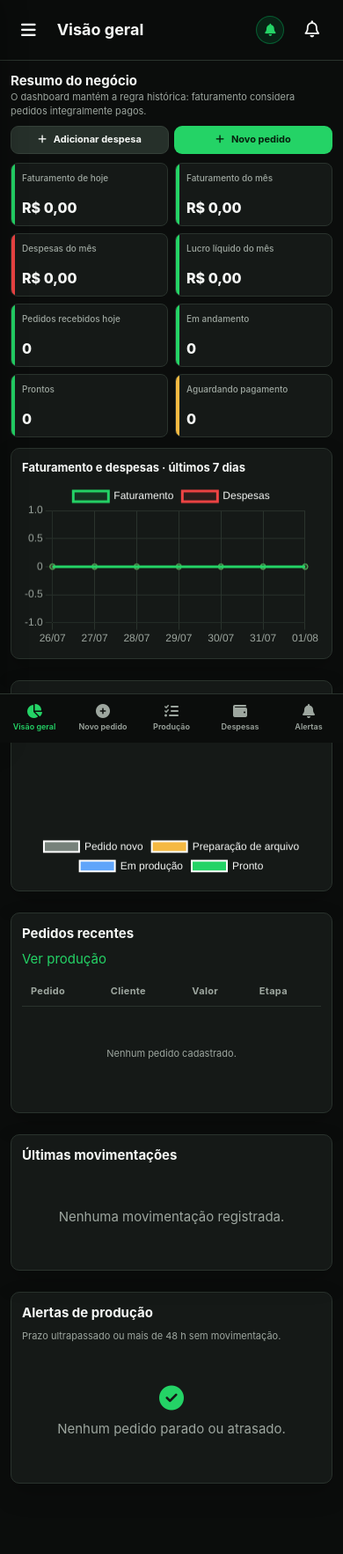
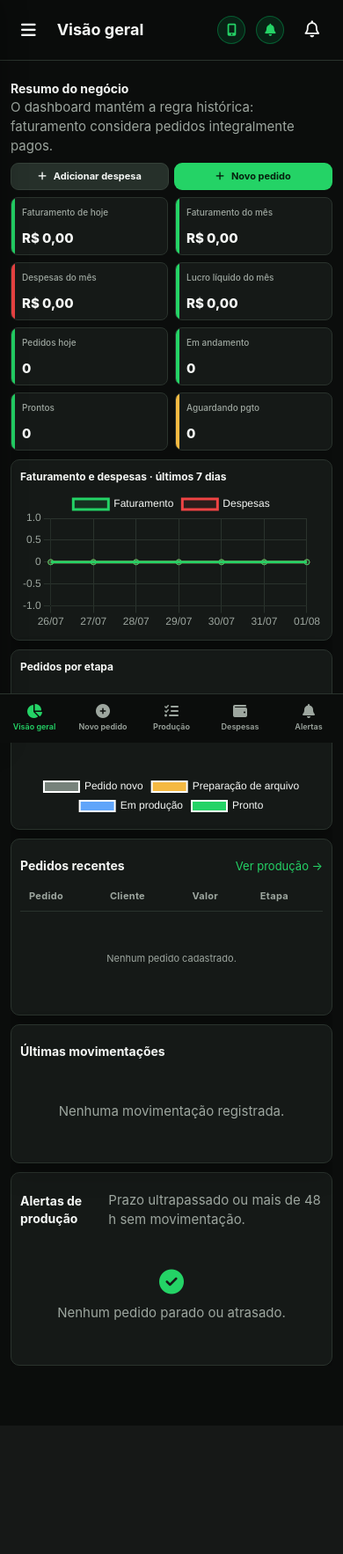
Before and after one commit to Fawlerr/print-fornece, a Django app: page /dashboard/ in a window 390 px wide. Shown: the whole page at 88% size. After the commit the page ends 1552 px from the top, so only its background shows below. Run offline with Django 5.2, Linux system fonts and the light colour scheme; the visitor is signed in with stand-in values (Sample User, id 1); data comes from the database, SQL or seed files in the repository; data that the repository does not hold is empty.

Commit message:
Fix: Overhaul Dashboard HTML structure and enforce strict mobile responsive styling

```diff
--- a/static/css/django.css
+++ b/static/css/django.css
@@ -30,6 +30,35 @@
   justify-content: flex-end;
   gap: 12px;
   margin-left: auto; /* Força todo o grupo para a extrema direita no PC */
+}
+
+/* Dashboard Container e Otimizações */
+.dashboard-container {
+  width: 100%;
+  max-width: 100%;
+  box-sizing: border-box;
+}
+
+.dashboard-header {
+  margin-bottom: 20px;
+}
+
+.dashboard-actions {
+  display: flex;
+  gap: 10px;
+}
+
+.font-bold {
+  font-weight: 700;
+}
+
+.text-sm {
+  font-size: 13px;
+}
+
+.btn-sm {
+  padding: 6px 12px;
+  font-size: 13px;
 }
 
 /* Seções e Títulos */
@@ -462,186 +491,181 @@
   }
 }
 
-/* Otimização Proporcional e Enxuta para Celular (Galaxy S23 e Smartphones) */
+/* Otimização Proporcional e Enxuta para Celular (Galaxy S23, iPhone, etc.) */
 @media (max-width: 768px) {
   .page-body {
-    padding: 12px 12px 68px 12px; /* Respiro compacto para a barra inferior */
+    padding: 12px 12px 68px 12px !important; /* Respiro compacto para a barra inferior */
+  }
+
+  .dashboard-container {
+    overflow-x: hidden !important;
+    width: 100% !important;
+  }
+
+  .dashboard-header {
+    flex-direction: column !important;
+    align-items: flex-start !important;
+    gap: 8px !important;
+    margin-bottom: 12px !important;
+  }
+
+  .dashboard-actions {
+    width: 100% !important;
+    display: flex !important;
+    gap: 6px !important;
+  }
+
+  .dashboard-actions .btn {
+    flex: 1 !important;
+    justify-content: center !important;
+    text-align: center !important;
+    padding: 7px 6px !important;
+    font-size: 11px !important;
+    white-space: nowrap !important;
+  }
+
+  .dashboard-actions .btn span {
+    display: inline !important;
+  }
+
+  .two-col {
+    display: flex !important;
+    flex-direction: column !important;
+    width: 100% !important;
+    gap: 10px !important;
+    margin-bottom: 10px !important;
+  }
+
+  .grid {
+    gap: 10px !important;
+  }
+
+  .stats-grid {
+    display: grid !important;
+    grid-template-columns: repeat(2, 1fr) !important;
+    gap: 8px !important;
+    margin-bottom: 10px !important;
+  }
+
+  .stat-card {
+    padding: 10px 12px !important;
+    min-height: 66px !important;
+    height: auto !important;
+    border-radius: 8px !important;
+    box-sizing: border-box !important;
+  }
+
+  .stat-card small {
+    font-size: 10px !important;
+    line-height: 1.2 !important;
+    white-space: nowrap !important;
+    overflow: hidden !important;
+    text-overflow: ellipsis !important;
+    display: block !important;
+  }
+
+  .stat-card strong {
+    font-size: 15px !important;
+    margin-top: 2px !important;
+    line-height: 1.1 !important;
+  }
+
+  .chart-card {
+    padding: 10px !important;
+    min-height: 200px !important;
+    height: auto !important;
+    max-width: 100% !important;
+    overflow: hidden !important;
+    border-radius: 10px !important;
+  }
+
+  .chart-card h2 {
+    font-size: 12px !important;
+    margin-bottom: 6px !important;
+  }
+
+  .chart-wrapper {
+    height: 160px !important;
+    min-height: 160px !important;
+    max-height: 160px !important;
+    width: 100% !important;
+    position: relative !important;
+  }
+
+  .card-pad {
+    padding: 10px !important;
+    border-radius: 10px !important;
+  }
+
+  .table-wrap {
+    width: 100% !important;
+    max-width: 100% !important;
+    overflow-x: auto !important;
+    -webkit-overflow-scrolling: touch;
+  }
+
+  .data-table th,
+  .data-table td {
+    padding: 8px 10px !important;
+    font-size: 11px !important;
+    white-space: nowrap !important;
   }
 
   .section-heading {
-    margin: 12px 0 10px 0;
-    flex-direction: column;
-    align-items: flex-start;
-    gap: 8px;
+    margin: 10px 0 8px 0 !important;
   }
 
   .section-heading h2 {
-    font-size: 15px;
-  }
-
-  .section-heading p {
-    font-size: 11px;
-  }
-
-  .section-heading .button-row,
-  .section-heading .btn-group {
-    display: flex;
-    width: 100%;
-    gap: 6px;
-  }
-
-  .section-heading .btn {
-    flex: 1;
-    text-align: center;
-    justify-content: center;
-    padding: 7px 8px;
-    font-size: 11px;
-    white-space: nowrap;
-  }
-
-  /* Grid de Cards de Estatísticas em Celulares (S23 ~360px - 412px) */
-  .stats-grid {
-    grid-template-columns: repeat(2, 1fr);
-    gap: 8px;
-    margin-bottom: 12px;
-  }
-
-  .stat-card {
-    padding: 10px 12px;
-    min-height: 72px;
-    height: auto;
-    border-radius: 8px;
-    box-sizing: border-box;
-  }
-
-  .stat-card small,
-  .stat-card span {
-    font-size: 10px;
-    line-height: 1.2;
-    white-space: nowrap;
-    overflow: hidden;
-    text-overflow: ellipsis;
-    display: block;
-  }
-
-  .stat-card strong {
-    font-size: 16px;
-    margin-top: 4px;
-    line-height: 1.1;
-  }
-
-  /* Gráficos no Celular */
-  .chart-card {
-    padding: 12px;
-    min-height: 240px;
-    height: auto;
-    border-radius: 10px;
-    margin-bottom: 12px;
-  }
-
-  .chart-card h2 {
-    font-size: 13px;
-    margin-bottom: 8px;
-  }
-
-  .chart-wrapper {
-    min-height: 180px;
-    max-height: 200px;
-    height: 190px;
-  }
-
-  /* Cards Globais */
-  .card {
-    padding: 12px;
-    border-radius: 10px;
-    margin-bottom: 12px;
-  }
-
-  .card-pad {
-    padding: 12px;
-  }
-
-  .filter-card {
-    padding: 12px 14px;
-    margin-bottom: 12px;
-  }
-
-  .filter-card form {
-    gap: 8px 10px;
-  }
-
-  .kanban {
-    grid-template-columns: repeat(4, minmax(240px, 82vw));
-    gap: 10px;
-    padding-bottom: 8px;
-    margin-bottom: 12px;
-  }
-
-  .kanban-column {
-    padding: 12px;
-    border-radius: 10px;
-    min-height: 420px;
-  }
-
-  .order-card {
-    padding: 12px 14px;
-    border-radius: 8px;
-    gap: 8px;
-  }
-
-  .data-table th, .data-table td {
-    padding: 8px 10px;
-    font-size: 11px;
-    white-space: nowrap;
+    font-size: 14px !important;
   }
 
   .mobile-bottom-nav {
-    display: flex;
+    display: flex !important;
   }
 
   .topbar-actions .pwa-install-btn span,
   .topbar-actions .pwa-push-btn span {
-    display: none; /* Exibe apenas ícones no topo em telas pequenas */
+    display: none !important;
   }
 
   .topbar-actions .pwa-push-btn,
   .topbar-actions .pwa-install-btn {
-    padding: 6px 10px;
-    border-radius: 50%;
-    width: 32px;
-    height: 32px;
-    display: inline-flex;
-    align-items: center;
-    justify-content: center;
+    padding: 6px 10px !important;
+    border-radius: 50% !important;
+    width: 32px !important;
+    height: 32px !important;
+    display: inline-flex !important;
+    align-items: center !important;
+    justify-content: center !important;
   }
 
   .topbar-actions .pwa-push-btn i,
   .topbar-actions .pwa-install-btn i {
-    font-size: 14px;
-    margin: 0;
+    font-size: 14px !important;
+    margin: 0 !important;
   }
 
   .pwa-banner {
-    bottom: 66px; /* Ajustado acima da barra inferior mobile */
-    padding: 12px;
+    bottom: 66px !important;
+    padding: 10px !important;
   }
 
   .pwa-banner-content {
-    flex-direction: column;
-    text-align: center;
-    gap: 10px;
+    flex-direction: column !important;
+    text-align: center !important;
+    gap: 8px !important;
   }
 
   .pwa-banner-actions {
-    flex-direction: row;
-    width: 100%;
-    justify-content: center;
-    gap: 8px;
+    flex-direction: row !important;
+    width: 100% !important;
+    justify-content: center !important;
+    gap: 8px !important;
   }
 
   .pwa-banner-actions .btn {
-    flex: 1;
-    font-size: 12px;
-    padding: 6px 10px;
+    flex: 1 !important;
+    font-size: 11px !important;
+    padding: 5px 8px !important;
   }
 }
--- a/templates/dashboard/index.html
+++ b/templates/dashboard/index.html
@@ -4,14 +4,15 @@
 {% block page_heading %}Visão geral{% endblock %}
 
 {% block content %}
-  <div class="section-heading">
-    <div>
+  <div class="dashboard-container">
+    <div class="section-heading dashboard-header">
+      <div class="dashboard-title">
         <h2>Resumo do negócio</h2>
         <p>{{ dashboard_finance_note }}</p>
       </div>
-    <div class="button-row no-print">
-      <a class="btn btn-secondary" href="{% url 'expenses:create' %}"><i class="fa-solid fa-plus" aria-hidden="true"></i> Adicionar despesa</a>
-      <a class="btn btn-primary" href="{% url 'orders:create' %}"><i class="fa-solid fa-plus" aria-hidden="true"></i> Novo pedido</a>
+      <div class="button-row no-print dashboard-actions">
+        <a class="btn btn-secondary btn-sm" href="{% url 'expenses:create' %}"><i class="fa-solid fa-plus" aria-hidden="true"></i> <span>Adicionar despesa</span></a>
+        <a class="btn btn-primary btn-sm" href="{% url 'orders:create' %}"><i class="fa-solid fa-plus" aria-hidden="true"></i> <span>Novo pedido</span></a>
       </div>
     </div>
 
@@ -20,10 +21,10 @@
       <div class="stat-card"><small>Faturamento do mês</small><strong>R$ {{ stats.revenue_month|floatformat:2 }}</strong></div>
       <div class="stat-card danger"><small>Despesas do mês</small><strong>R$ {{ expenses_month|floatformat:2 }}</strong></div>
       <div class="stat-card"><small>Lucro líquido do mês</small><strong>R$ {{ monthly_profit|floatformat:2 }}</strong></div>
-    <div class="stat-card"><small>Pedidos recebidos hoje</small><strong>{{ stats.orders_today }}</strong></div>
+      <div class="stat-card"><small>Pedidos hoje</small><strong>{{ stats.orders_today }}</strong></div>
       <div class="stat-card"><small>Em andamento</small><strong>{{ stats.in_progress }}</strong></div>
       <div class="stat-card"><small>Prontos</small><strong>{{ stats.ready }}</strong></div>
-    <div class="stat-card alert"><small>Aguardando pagamento</small><strong>{{ stats.awaiting_payment }}</strong></div>
+      <div class="stat-card alert"><small>Aguardando pgto</small><strong>{{ stats.awaiting_payment }}</strong></div>
     </div>
 
     <div class="grid two-col">
@@ -43,14 +44,17 @@
 
     <div class="grid two-col">
       <section class="card card-pad">
-      <div class="section-heading"><h2>Pedidos recentes</h2><a class="text-green" href="{% url 'production:kanban' %}">Ver produção</a></div>
+        <div class="section-heading">
+          <h2>Pedidos recentes</h2>
+          <a class="text-green text-sm" href="{% url 'production:kanban' %}">Ver produção &rarr;</a>
+        </div>
         <div class="table-wrap">
           <table class="data-table">
             <thead><tr><th>Pedido</th><th>Cliente</th><th>Valor</th><th>Etapa</th></tr></thead>
             <tbody>
               {% for order in recent_orders %}
                 <tr>
-                <td><a class="text-green" href="{% url 'production:detail' pk=order.pk %}">{{ order.number }}</a></td>
+                  <td><a class="text-green font-bold" href="{% url 'production:detail' pk=order.pk %}">{{ order.number }}</a></td>
                   <td>{{ order.client_name }}</td>
                   <td>R$ {{ order.total_amount|floatformat:2 }}</td>
                   <td><span class="badge badge-{{ order.stage }}">{{ order.get_stage_display }}</span></td>
@@ -87,7 +91,7 @@
             <tbody>
               {% for order in late_orders %}
                 <tr>
-                <td><a class="text-green" href="{% url 'production:detail' pk=order.pk %}">{{ order.number }}</a></td>
+                  <td><a class="text-green font-bold" href="{% url 'production:detail' pk=order.pk %}">{{ order.number }}</a></td>
                   <td>{{ order.client_name }}</td>
                   <td><span class="badge badge-{{ order.stage }}">{{ order.get_stage_display }}</span></td>
                   <td class="text-danger">{% if order.due_at %}{{ order.due_at|date:"d/m/Y H:i" }}{% else %}Sem previsão{% endif %}</td>
@@ -100,6 +104,7 @@
         <div class="empty-state"><i class="fa-solid fa-circle-check" aria-hidden="true"></i>Nenhum pedido parado ou atrasado.</div>
       {% endif %}
     </section>
+  </div>
 
   {{ chart_labels|json_script:"finance-chart-labels" }}
   {{ chart_revenue|json_script:"finance-chart-revenue" }}
```
Lines whose indentation alone changed are shown as unchanged.
